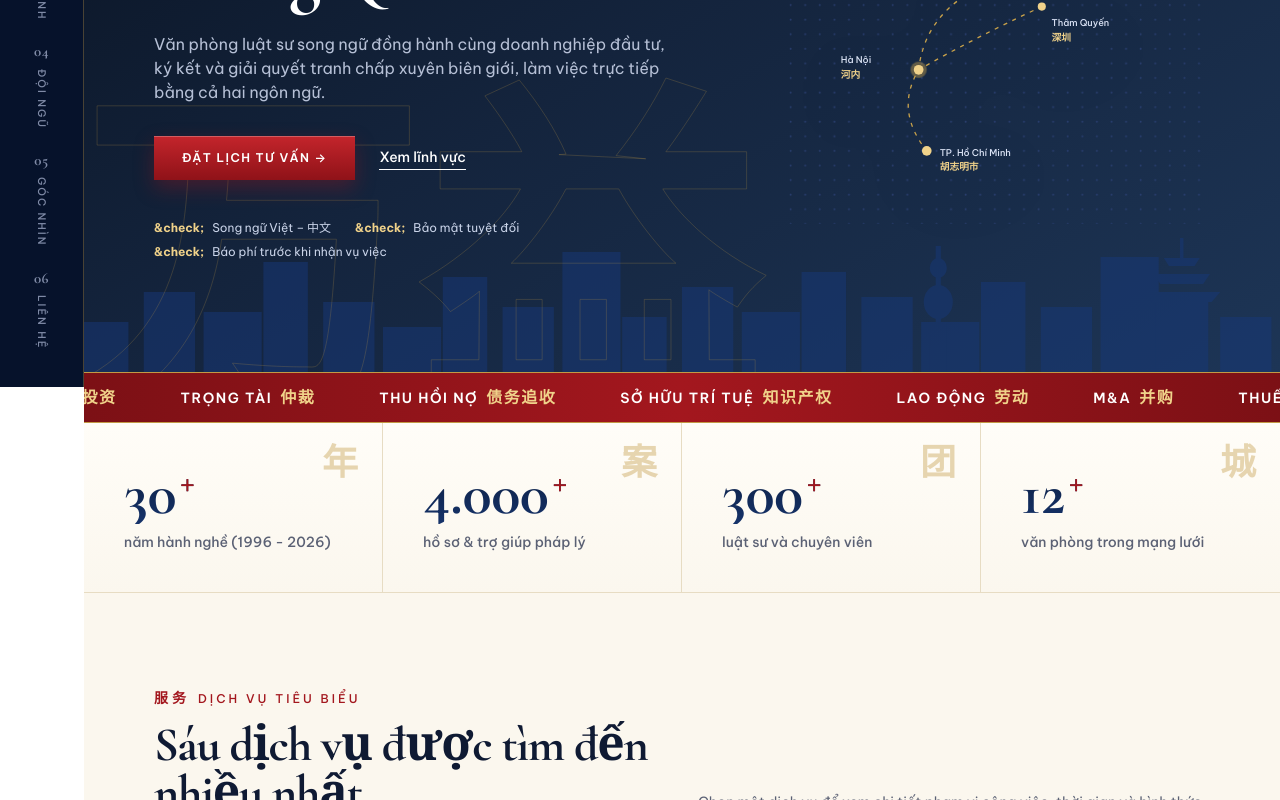
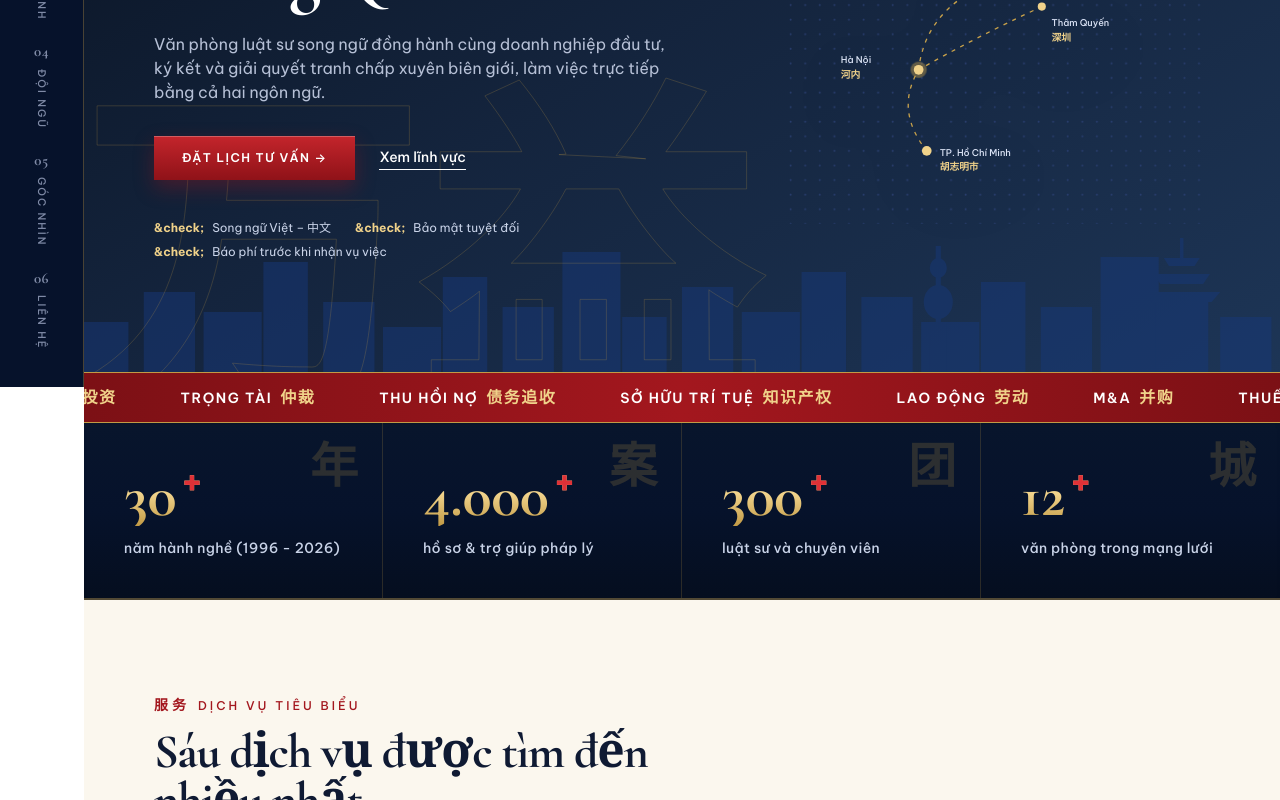
Before and after one commit to henruysun2511/luatvanich, a Next.js app in the folder luatvanich_fe/: page /en in a window 1280 px wide. Shown: the part 413-1213 px from the top of the page. Built offline with nearby package versions, Linux system fonts and the light colour scheme; no server answers.

Commit message:
style(home): update HomeStatsSection cards to royal navy background with gold numerals to contrast with services section

```diff
--- a/luatvanich_fe/src/features/home/components/HomeStatsSection.tsx
+++ b/luatvanich_fe/src/features/home/components/HomeStatsSection.tsx
@@ -10,17 +10,25 @@ interface HomeStatsSectionProps {
 
 export function HomeStatsSection({ stats = HOME_STATS }: HomeStatsSectionProps) {
   return (
-    <div className="grid grid-cols-2 lg:grid-cols-4 border-b border-[#e7dcc3] bg-gradient-to-b from-[#fffdf8] to-[#fbf7ee]">
+    <div className="grid grid-cols-2 lg:grid-cols-4 bg-gradient-to-b from-[#08152c] via-[#06122b] to-[#050e1f] border-b-2 border-[#c29a45]/40 shadow-inner">
       {stats.map((item, idx) => (
-        <div key={idx} className="p-8 sm:p-10 border-r border-[#e7dcc3] last:border-r-0 relative">
-          <span className="absolute right-6 top-5 font-hanzi font-bold text-4xl text-[#c29a45]/40 select-none">
+        <div
+          key={idx}
+          className="p-8 sm:p-10 border-r border-b lg:border-b-0 border-[#c29a45]/20 [&:nth-child(2)]:border-r-0 lg:[&:nth-child(2)]:border-r lg:last:border-r-0 relative group transition-colors duration-300 hover:bg-[#0b1d3f]/70"
+        >
+          {/* Chữ Hán chìm mờ góc trên */}
+          <span className="absolute right-6 top-5 font-hanzi font-bold text-4xl sm:text-5xl text-[#c29a45]/20 select-none pointer-events-none transition-transform duration-300 group-hover:scale-105 group-hover:text-[#c29a45]/35">
             {item.hz}
           </span>
-          <b className="block font-royal font-bold text-5xl sm:text-6xl text-transparent bg-gradient-to-b from-[#0b1d3f] to-[#16336a] bg-clip-text leading-none">
+
+          {/* Con số Hoàng Gia ánh kim vàng */}
+          <b className="block font-royal font-bold text-5xl sm:text-6xl text-transparent bg-gradient-to-b from-[#f6dc98] via-[#f0d28a] to-[#c29a45] bg-clip-text leading-none">
             {item.num}
-            <span className="text-[#a3171e] text-[0.6em] align-super ml-1">+</span>
+            <span className="text-[#e03137] text-[0.6em] align-super ml-1 font-sans font-bold">+</span>
           </b>
-          <span className="block mt-2 text-[#5b6174] text-xs sm:text-sm font-medium">
+
+          {/* Nhãn mô tả số liệu màu bạc sang trọng */}
+          <span className="block mt-3 text-[#c9d3e8] text-xs sm:text-sm font-medium tracking-wide">
             {item.label}
           </span>
         </div>
```
